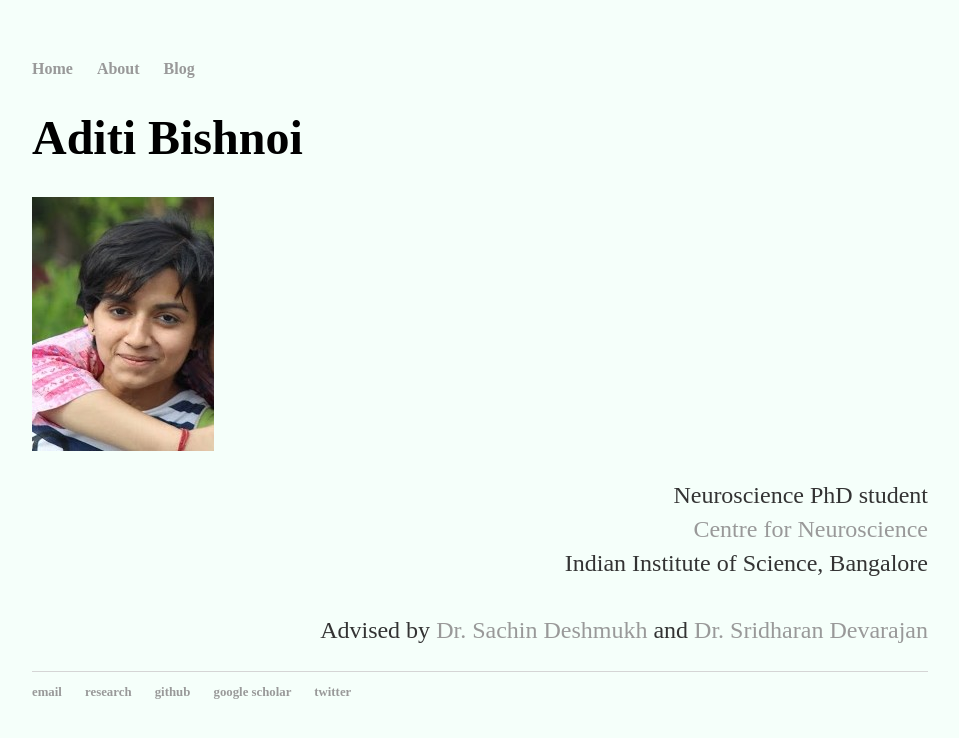
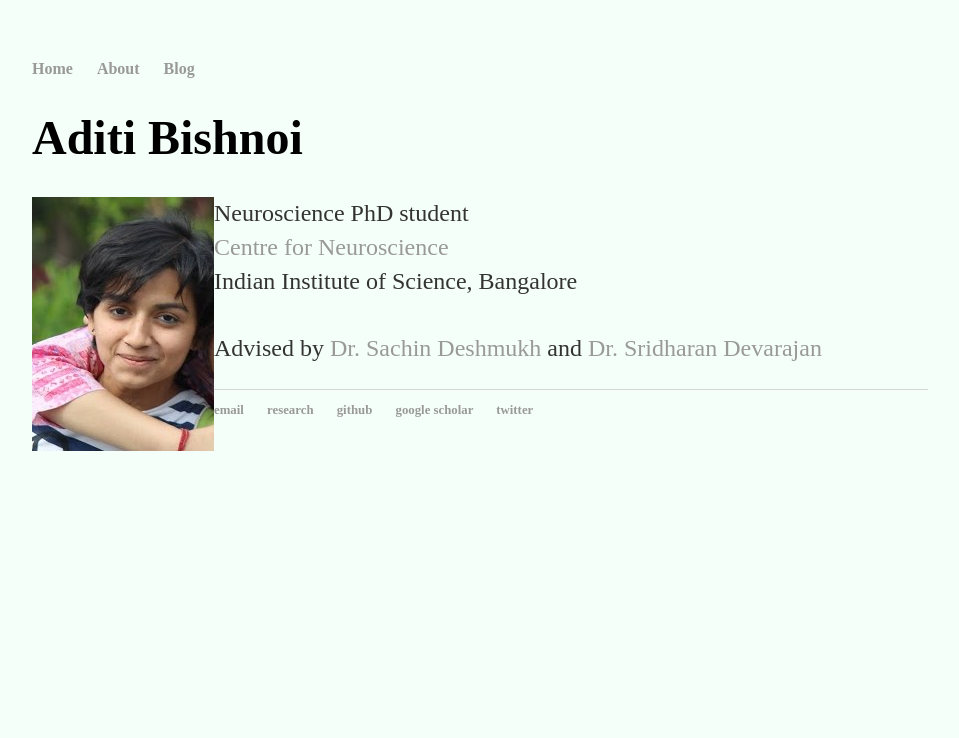
Before and after one commit to AdiBish/adibish.github.io, a Jekyll site: the page built from index.html, in a window 1280 px wide. Shown: the top 738 px of the page, without its empty margins (160-1119 px from the left). Built offline with Jekyll 4.4.1, drawn with Linux system fonts in a browser that asks for light colours.

Commit message:
Update index.html

```diff
--- a/index.html
+++ b/index.html
@@ -7,8 +7,7 @@ title: Aditi Bishnoi
 	<h1> Aditi Bishnoi </h1>
 
 	<div class="container">
-		<img src="https://adibish.github.io//images//Adi.jpg">
-		<div class="text" align="right" style="display:inline">
+		<img src="https://adibish.github.io//images//Adi.jpg" align="left"/>
 		<p> Neuroscience PhD student <br/>
 		<a href="http://www.cns.iisc.ac.in/home/" target="_blank"> Centre for Neuroscience </a> <br/>
 		Indian Institute of Science, Bangalore <br/> <br/>
@@ -16,7 +15,7 @@ title: Aditi Bishnoi
 		<a href="http://www.cns.iisc.ac.in/home/people/sridharan-devarajan/" target="_blank"> Dr. Sridharan Devarajan </a> <br/>
 
 		</p>
-		</div>
+
 	</div>
 
 </div><!-- /.blurb -->
```
Lines whose indentation alone changed are shown as unchanged.
